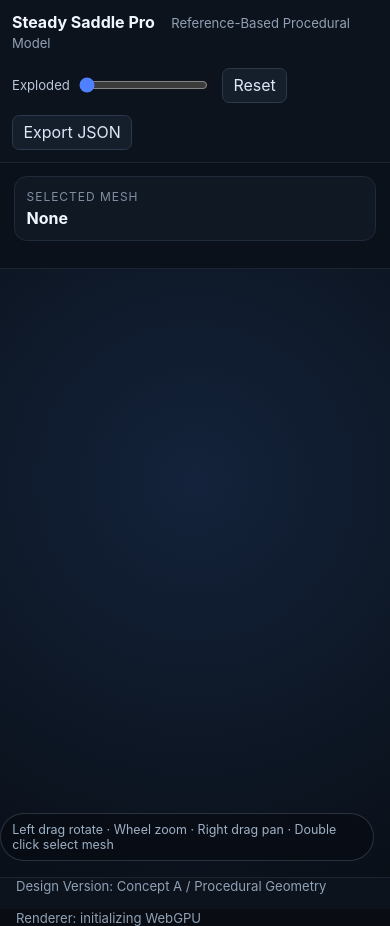
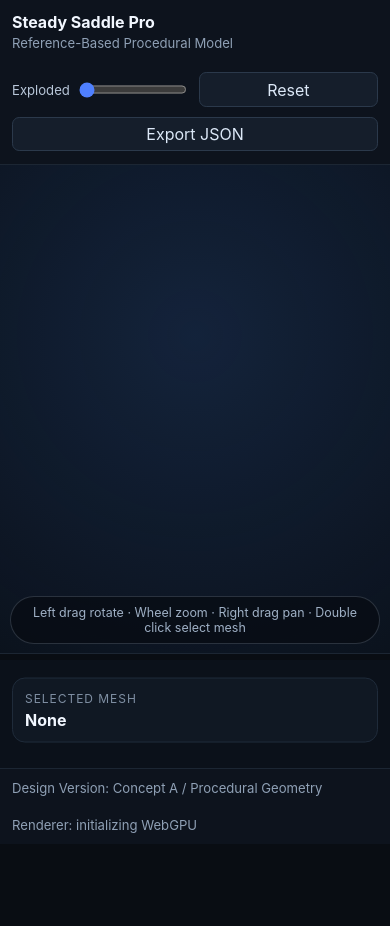
Before and after one commit to Grasonyang/hardman_huang_cushion, a website: page public/index.html in a window 390 px wide. After the commit the page ends 844 px from the top, so only its background shows below. Drawn offline with nearby package versions, Linux system fonts and the light colour scheme; files that its build step writes are made by us from their sources; files whose address does not match are found by name.

Commit message:
Improve mobile modeling controls

```diff
--- a/public/styles.css
+++ b/public/styles.css
@@ -175,6 +175,7 @@ input[type="number"] {
   display: block;
   width: 100%;
   height: 100%;
+  touch-action: none;
 }
 
 .fallback-notice {
@@ -219,8 +220,8 @@ input[type="number"] {
 
   .app-shell {
     height: auto;
-    min-height: 100vh;
-    grid-template-rows: auto auto 2rem;
+    min-height: 100svh;
+    grid-template-rows: auto auto auto;
   }
 
   .toolbar,
@@ -230,20 +231,97 @@ input[type="number"] {
   }
 
   .toolbar {
-    padding: 0.75rem;
+    position: sticky;
+    top: 0;
+    z-index: 10;
+    padding: 0.6rem 0.75rem;
+  }
+
+  .toolbar > div:first-child {
+    display: grid;
+    gap: 0.15rem;
+  }
+
+  .toolbar strong {
+    margin-right: 0;
+  }
+
+  .toolbar-actions {
+    width: 100%;
+    gap: 0.6rem;
+  }
+
+  .toolbar-actions label {
+    flex: 1 1 11rem;
+  }
+
+  .toolbar-actions button {
+    flex: 0 0 auto;
   }
 
   .workspace {
     grid-template-columns: 1fr;
   }
 
-  .params-panel {
-    max-height: 42vh;
-    border-right: 0;
+  .viewport-panel {
+    order: 1;
+    height: 64svh;
+    min-height: 24rem;
     border-bottom: 1px solid #1c2633;
   }
 
-  .viewport-panel {
-    height: 72vh;
+  .params-panel {
+    order: 2;
+    max-height: none;
+    border-right: 0;
+    padding: 0.75rem;
+  }
+
+  .selected-card {
+    position: sticky;
+    top: 5.8rem;
+    z-index: 4;
+  }
+
+  .control-row {
+    grid-template-columns: minmax(0, 1fr) 4.5rem;
+    gap: 0.35rem 0.55rem;
+    margin: 0.8rem 0;
+  }
+
+  .control-row label {
+    grid-column: 1 / -1;
+  }
+
+  input[type="range"] {
+    min-height: 1.8rem;
+  }
+
+  input[type="number"] {
+    padding: 0.4rem 0.32rem;
+  }
+
+  .viewport-hint {
+    right: 0.6rem;
+    bottom: 0.6rem;
+    max-width: calc(100% - 1.2rem);
+    white-space: normal;
+    text-align: center;
+  }
+
+  .statusbar {
+    min-height: 2.4rem;
+    padding: 0.5rem 0.75rem;
   }
 }
+
+@media (max-width: 520px) {
+  .toolbar-actions button {
+    flex: 1 1 calc(50% - 0.3rem);
+  }
+
+  .viewport-panel {
+    height: 58svh;
+    min-height: 21rem;
+  }
+}
```
